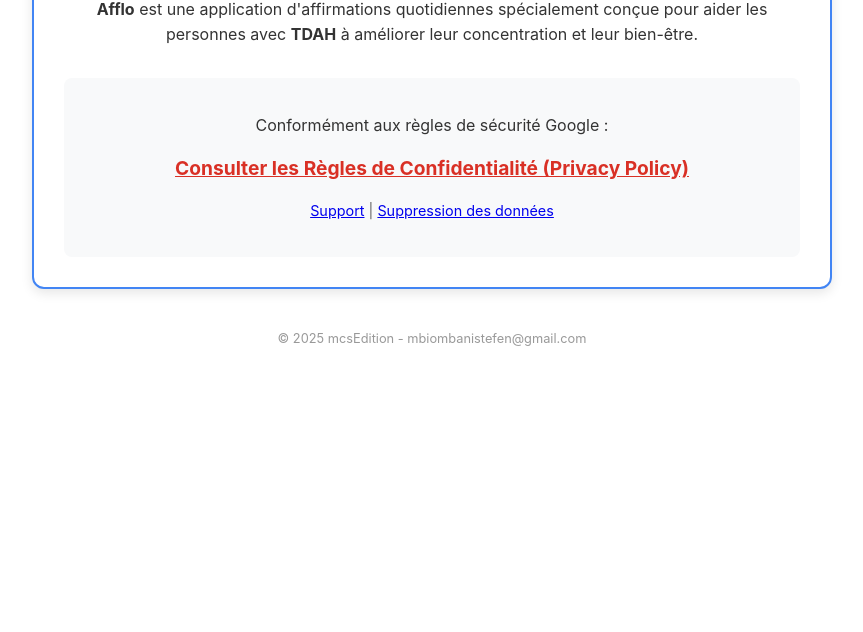
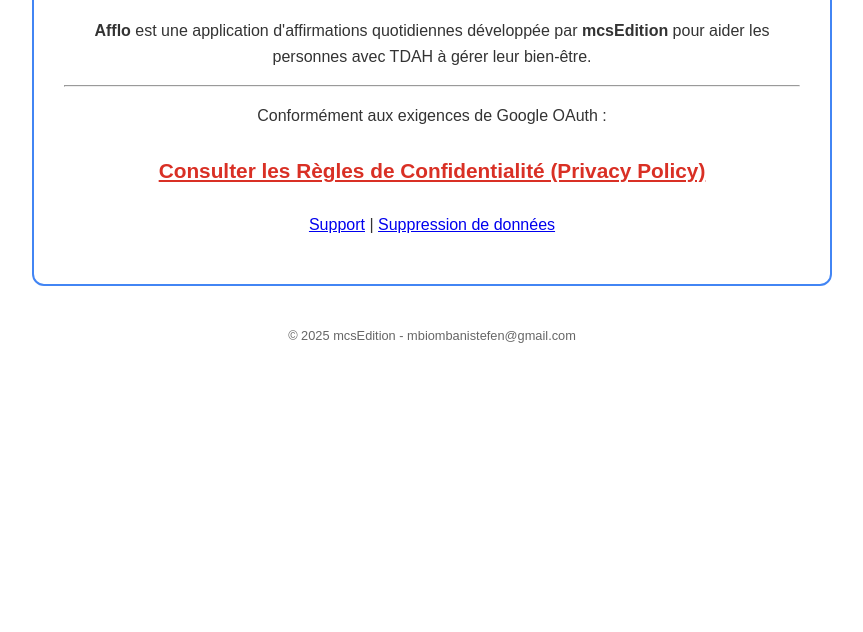
Before and after one commit to mcsEdition-Corp/mcsedition-corp.github.io, a plain HTML site: page index.html in a window 1280 px wide. Shown: the part 168-800 px from the top of the page, without its empty margins (208-1071 px from the left). Drawn offline with Linux system fonts and the light colour scheme.

Commit message:
Update index.html

```diff
--- a/index.html
+++ b/index.html
@@ -3,43 +3,38 @@
 <head>
     <meta charset="UTF-8">
     <meta name="viewport" content="width=device-width, initial-scale=1.0">
-    <title>Afflo - Affirmations TDAH</title>
+    <title>Afflo - mcsEdition</title>
     <meta name="google-site-verification" content="OALZixEHZA4qRHQv0sbJxwAcEeYCSJYx6cAHIr2qK2M" />
     <style>
-        body { font-family: -apple-system, BlinkMacSystemFont, "Segoe UI", Roboto, sans-serif; line-height: 1.6; color: #333; max-width: 800px; margin: 40px auto; padding: 20px; text-align: center; }
-        .card { border: 2px solid #4285F4; border-radius: 12px; padding: 30px; background: #fff; box-shadow: 0 4px 12px rgba(0,0,0,0.1); }
-        h1 { color: #4285F4; margin-top: 0; }
-        .privacy-box { margin-top: 30px; padding: 20px; background: #f8f9fa; border-radius: 8px; }
-        .main-link { font-size: 1.2em; font-weight: bold; color: #d93025; text-decoration: underline; }
-        p { margin: 15px 0; }
+        body { font-family: sans-serif; line-height: 1.6; max-width: 800px; margin: 40px auto; padding: 20px; text-align: center; color: #333; }
+        .main-card { border: 2px solid #4285F4; padding: 30px; border-radius: 12px; background: #fff; }
+        h1 { color: #4285F4; }
+        .privacy-link { font-size: 1.3em; font-weight: bold; color: #d93025; text-decoration: underline; display: block; margin: 25px 0; }
     </style>
 </head>
 <body>
 
-    <div class="card">
+    <div class="main-card">
         <h1>Afflo</h1>
+        <p>
+            <strong>Afflo</strong> est une application d'affirmations quotidiennes développée par <strong>mcsEdition</strong> pour aider les personnes avec TDAH à gérer leur bien-être.
+        </p>
+
+        <hr>
+
+        <p>Conformément aux exigences de Google OAuth :</p>
+
+        <a href="https://mcsedition-corp.github.io/afflo/privacy.html" class="privacy-link">
+            Consulter les Règles de Confidentialité (Privacy Policy)
+        </a>
 
         <p>
-            <strong>Afflo</strong> est une application d'affirmations quotidiennes spécialement conçue pour aider les personnes avec <strong>TDAH</strong> à améliorer leur concentration et leur bien-être.
+            <a href="https://mcsedition-corp.github.io/afflo/support.html">Support</a> |
+            <a href="https://mcsedition-corp.github.io/afflo/data-deletion.html">Suppression de données</a>
         </p>
-
-        <div class="privacy-box">
-            <p>Conformément aux règles de sécurité Google :</p>
-
-            <p>
-                <a href="https://mcsedition-corp.github.io/afflo/privacy.html" class="main-link">
-                    Consulter les Règles de Confidentialité (Privacy Policy)
-                </a>
-            </p>
-
-            <p style="font-size: 0.9em; color: #666; margin-top: 15px;">
-                <a href="https://mcsedition-corp.github.io/afflo/support.html">Support</a> |
-                <a href="https://mcsedition-corp.github.io/afflo/data-deletion.html">Suppression des données</a>
-            </p>
-        </div>
     </div>
 
-    <footer style="margin-top: 40px; font-size: 0.8em; color: #999;">
+    <footer style="margin-top: 40px; font-size: 0.8em; color: #666;">
         © 2025 mcsEdition - mbiombanistefen@gmail.com
     </footer>
 
```
